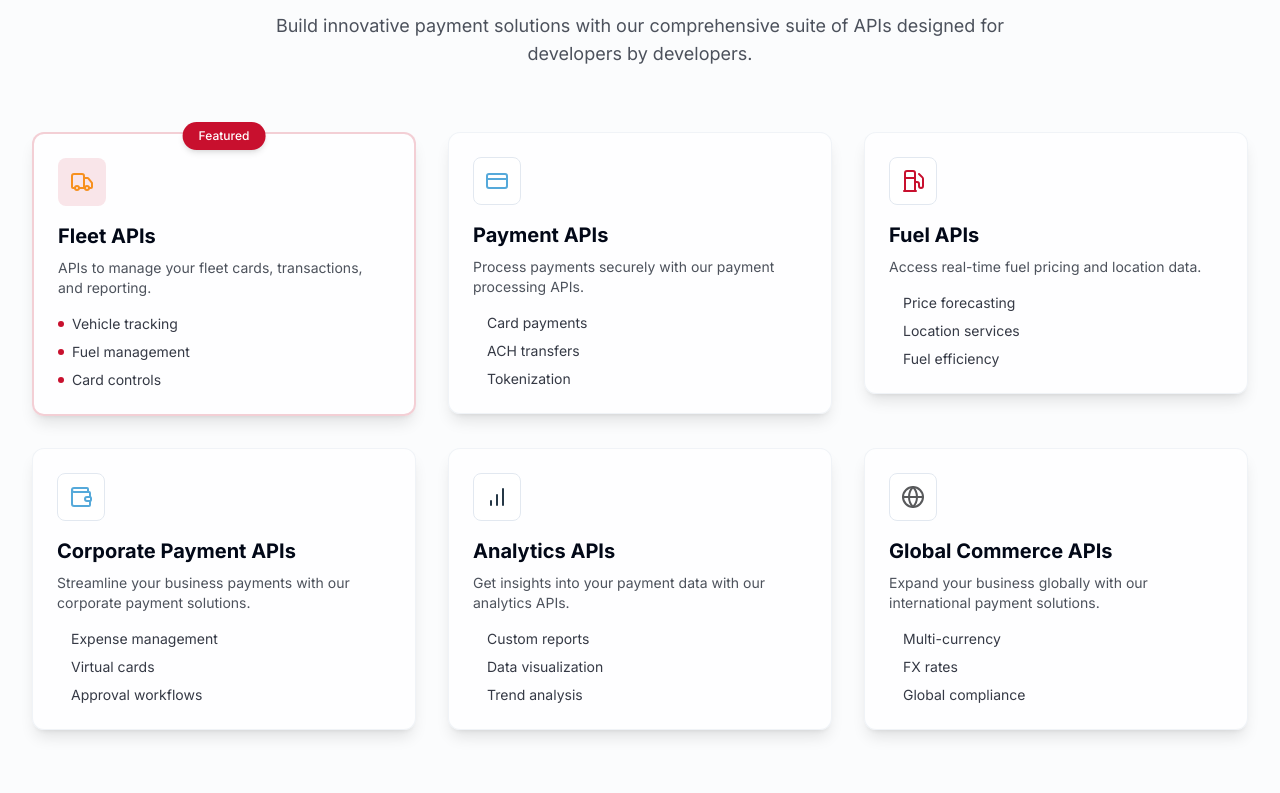
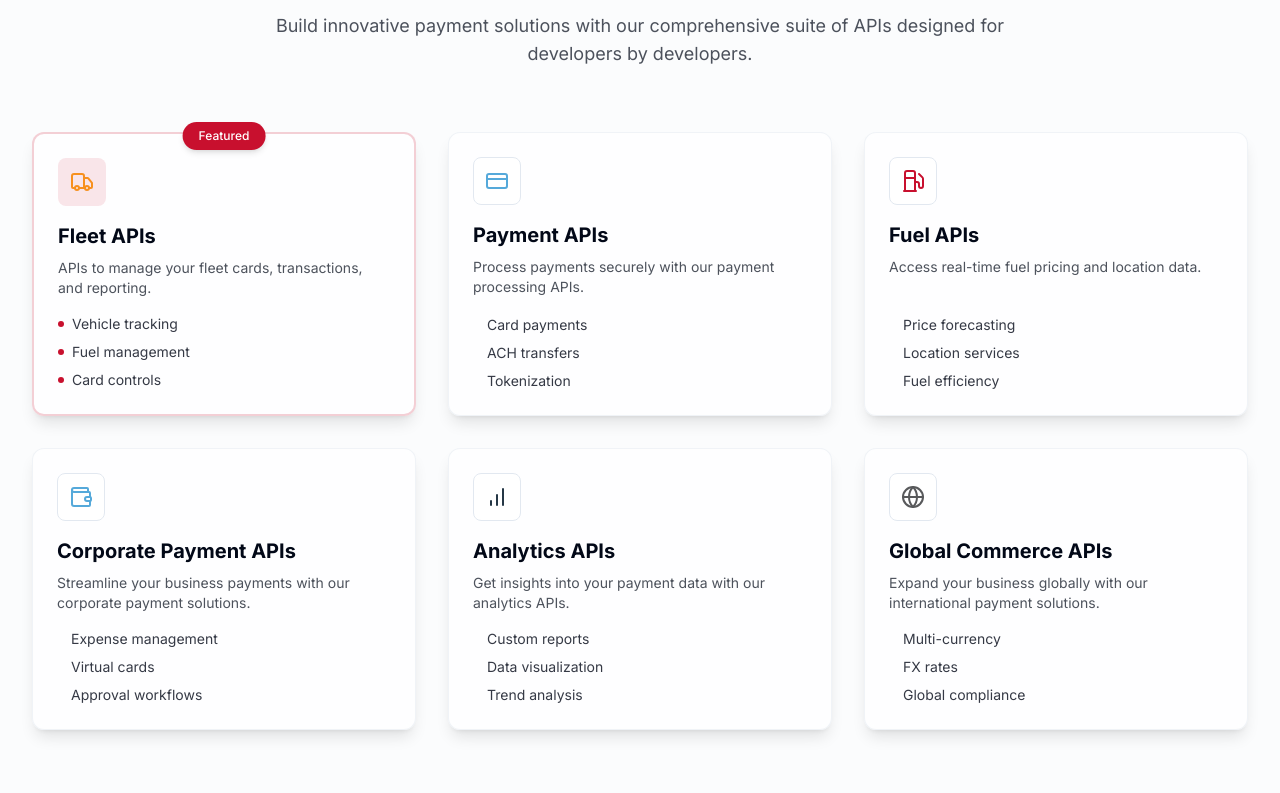
Before and after one commit to christopher-inman/wex-dev-portal-51, a React (Vite) app: page / in a window 1280 px wide. Shown: the part 980-1773 px from the top of the page. Built offline with nearby package versions, Linux system fonts and the light colour scheme.

Commit message:
Fix: Ensure consistent card heights
Make all cards have the same height to prevent shorter cards.

```diff
--- a/src/components/AnimatedCard.tsx
+++ b/src/components/AnimatedCard.tsx
@@ -47,7 +47,7 @@ const AnimatedCard: React.FC<AnimatedCardProps> = ({
   return (
     <div
       className={cn(
-        'rounded-xl overflow-hidden glass-card transition-all duration-300',
+        'rounded-xl overflow-hidden glass-card transition-all duration-300 h-full flex flex-col',
         getHoverClasses(),
         clickClasses,
         className
```
